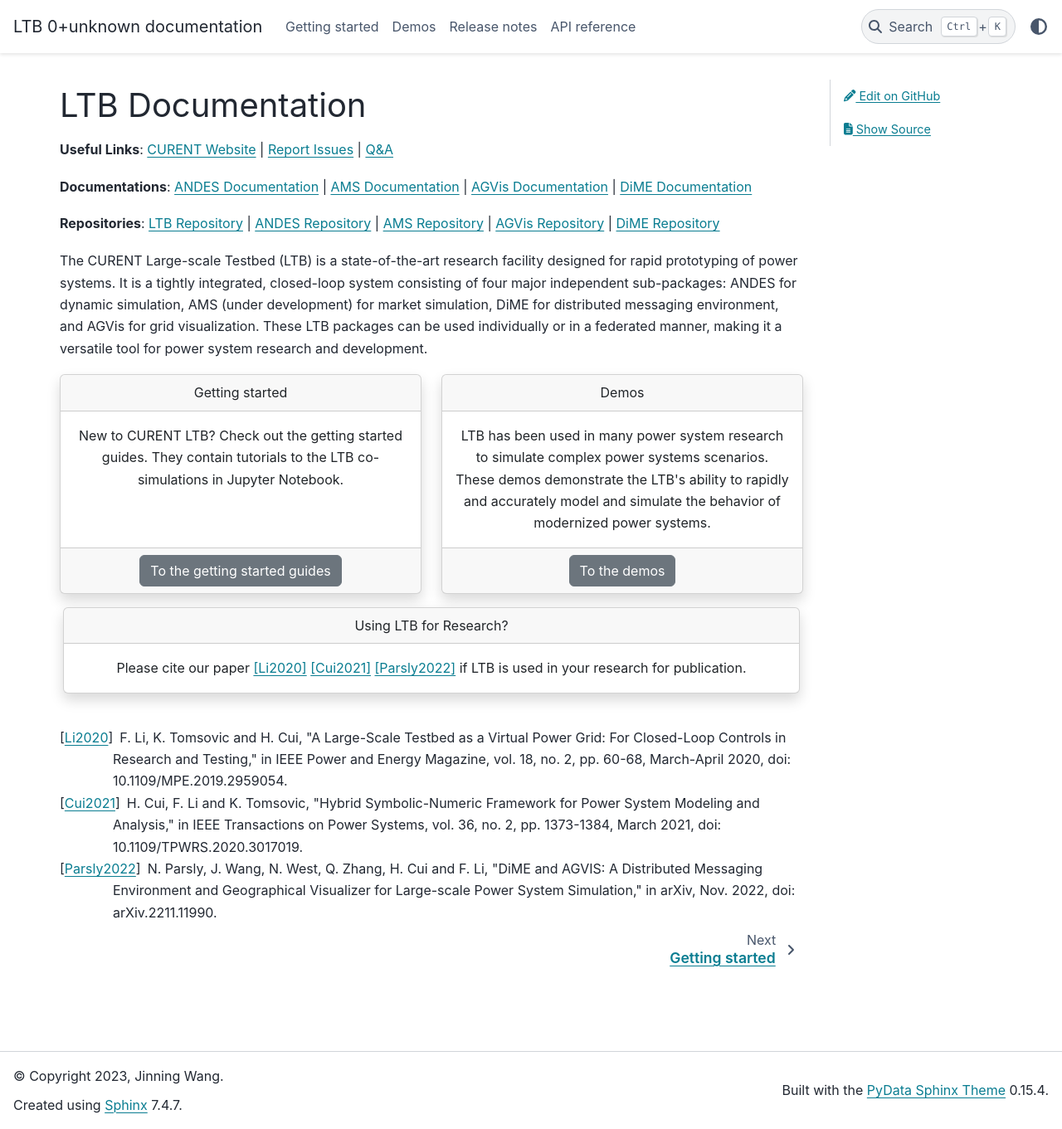
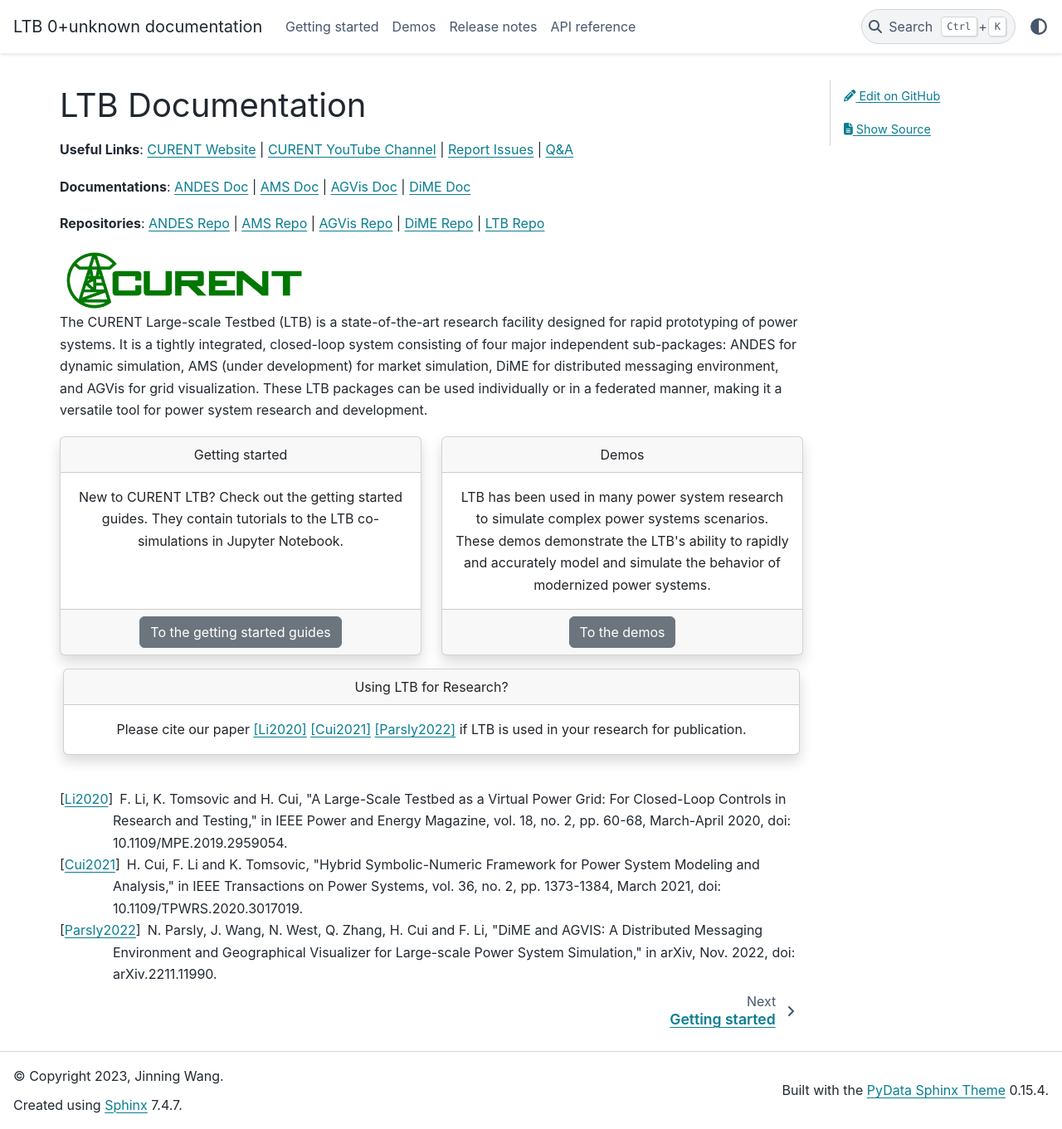
Before and after one commit to CURENT/ltb, a Sphinx documentation site: the page built from docs/source/index.rst, in a window 1280 px wide and 1361 px high. Shown: the whole window at 83% size. Built offline with Sphinx 7.4.7 and the PyData theme 0.15.4, drawn with Linux system fonts in a browser that asks for light colours.

Commit message:
Update doc

```diff
--- a/docs/source/getting_started/overview.rst
+++ b/docs/source/getting_started/overview.rst
@@ -10,7 +10,8 @@
 environment, and AGVis for grid visualization. These LTB packages can be used individually or in a federated manner,
 making it a versatile tool for power system research and development.
 
-LTB is currently under active development. To get involved,
+LTB is developed and actively maintained by the `LTB Team <https://ltb.curent.org/about/>`_.
+To get involved,
 
 * Report issues in the
   `GitHub issues page <https://github.com/CURENT/ltb/issues>`_
@@ -22,6 +23,4 @@
 the National Science Foundation and the Department of Energy under NSF Award
 Number EEC-1041877 and the CURENT_ Industry Partnership Program.
 
-LTB is developed and actively maintained by `LTB Team <https://curent.github.io/about/>`_.
-
 .. _CURENT: https://curent.utk.edu
--- a/docs/source/index.rst
+++ b/docs/source/index.rst
@@ -6,27 +6,33 @@
 LTB Documentation
 ===============================
 
-**Useful Links**: `CURENT Website`_ | `Report Issues`_ | `Q&A`_
+**Useful Links**: `CURENT Website`_ | `CURENT YouTube Channel`_
+| `Report Issues`_ | `Q&A`_
 
-**Documentations**: `ANDES Documentation`_ | `AMS Documentation`_
-| `AGVis Documentation`_ | `DiME Documentation`_
+**Documentations**: `ANDES Doc`_ | `AMS Doc`_
+| `AGVis Doc`_ | `DiME Doc`_
 
-**Repositories**: `LTB Repository`_ | `ANDES Repository`_ | `AMS Repository`_
-| `AGVis Repository`_ | `DiME Repository`_
+**Repositories**: `ANDES Repo`_ | `AMS Repo`_
+| `AGVis Repo`_ | `DiME Repo`_ | `LTB Repo`_
 
-.. _`CURENT Website`: https://curent.github.io/
+.. _`CURENT Website`: https://ltb.curent.org/
+.. _`CURENT YouTube Channel`: https://www.youtube.com/@curentltb
 .. _`Report Issues`: https://github.com/CURENT/ltb/issues
 .. _`Q&A`: https://github.com/CURENT/ltb/discussions
-.. _`ANDES Documentation`: https://docs.andes.app/en/latest/
-.. _`AMS Documentation`: https://ams.readthedocs.io/en/latest/
-.. _`AGVis Documentation`: https://agvis.readthedocs.io/en/latest/
-.. _`DiME Documentation`: https://ltbdime.readthedocs.io/en/latest/
-.. _`LTB Repository`: https://github.com/CURENT/ltb
-.. _`ANDES Repository`: https://github.com/CURENT/andes
-.. _`AMS Repository`: https://github.com/CURENT/ams
-.. _`AGVis Repository`: https://github.com/CURENT/agvis
-.. _`DiME Repository`: https://github.com/CURENT/dime
+.. _`ANDES Doc`: https://docs.andes.app/en/latest/
+.. _`AMS Doc`: https://ams.readthedocs.io/en/latest/
+.. _`AGVis Doc`: https://agvis.readthedocs.io/en/latest/
+.. _`DiME Doc`: https://ltbdime.readthedocs.io/en/latest/
+.. _`LTB Repo`: https://github.com/CURENT/ltb
+.. _`ANDES Repo`: https://github.com/CURENT/andes
+.. _`AMS Repo`: https://github.com/CURENT/ams
+.. _`AGVis Repo`: https://github.com/CURENT/agvis
+.. _`DiME Repo`: https://github.com/CURENT/dime
 
+.. image:: /images/sponsors/CURENT_Logo_NameOnTrans.png
+   :alt: CURENT Logo
+   :width: 300px
+   :height: 74.2px
 
 The CURENT Large-scale Testbed (LTB) is a state-of-the-art research facility designed
 for rapid prototyping of power systems. It is a tightly integrated, closed-loop system
```
Also changed, not shown: docs/source/demos/index.rst (+6 -3 lines).
